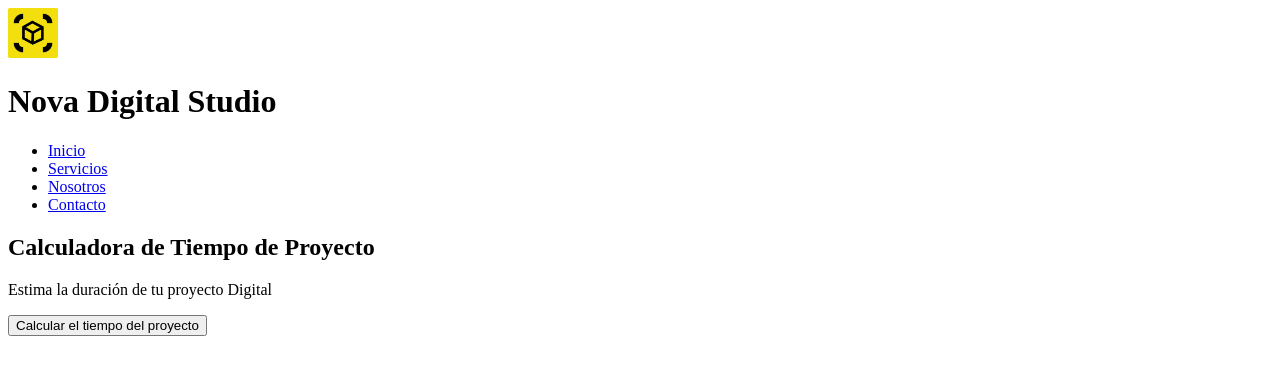
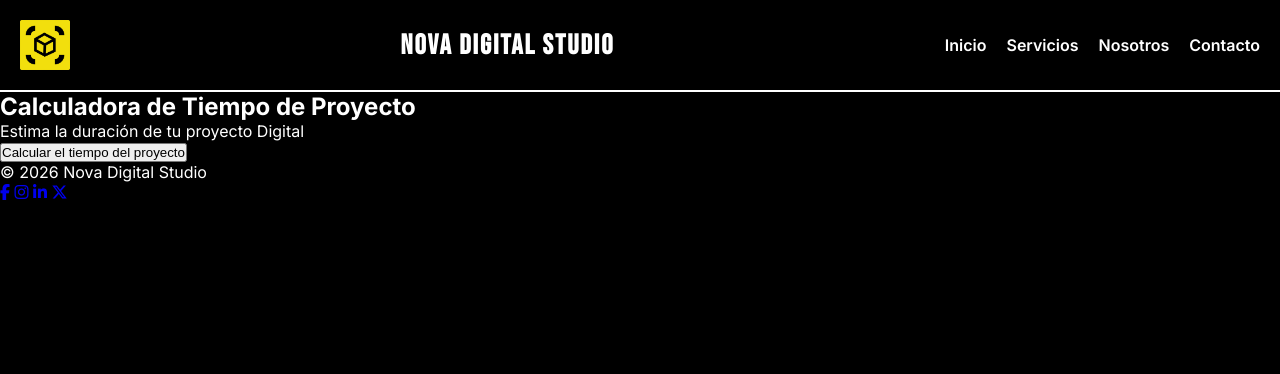
Before and after one commit to luluisa300306/Momento_Evaluativo_1, a plain HTML site: page Index.html in a window 1280 px wide. Drawn offline with Linux system fonts and the light colour scheme.

Commit message:
primera maquetacion css

```diff
--- a/Index.html
+++ b/Index.html
@@ -5,6 +5,7 @@
         <title>Nova Digital Studio</title>
         <meta name="viewport" content="width=device-width, initial-scale=1.0">
         <link rel="stylesheet" href="style.css">
+        <link href="https://fonts.googleapis.com/css2?family=Bebas+Neue&family=Inter:wght@300;400;600;800&display=swap" rel="stylesheet">
 
     <link rel="stylesheet" href="https://cdnjs.cloudflare.com/ajax/libs/font-awesome/6.5.0/css/all.min.css">
     </head>
@@ -37,4 +38,17 @@
         <script src="funciones.js"></script>
 
     </body>
+
+    <footer>
+        <div>
+            <p>&copy; 2026 Nova Digital Studio</p>
+
+            <div>
+                <a href="#"><i class="fa-brands fa-facebook-f"></i></a>
+                <a href="#"><i class="fa-brands fa-instagram"></i></a>
+                <a href="#"><i class="fa-brands fa-linkedin-in"></i></a>
+                <a href="#"><i class="fa-brands fa-x-twitter"></i></a>
+            </div>
+        </div>
+    </footer>
 </html>
--- a/style.css
+++ b/style.css
@@ -0,0 +1,56 @@
+@import url('https://fonts.googleapis.com/css2?family=Bebas+Neue&display=swap');
+@import url('https://fonts.googleapis.com/css2?family=Bebas+Neue&family=Inter:ital,opsz,wght@0,14..32,100..900;1,14..32,100..900&display=swap');
+
+:root {
+    --color-fondo-principal: #000000;
+    --color-fondo-secundario: #0A0A0A;
+    --color-texto-principal: #FFFFFF;
+    --color-texto-secundario: #CCCCCC;
+    --color-acento-primario: #FFD400;
+    --color-borde: #FFFFFF;
+
+    --fuente-titulo: 'Bebas Neue', sans-serif;
+    --fuente-texto: 'Inter', sans-serif;
+
+    --padding-gap: 20px;
+}
+
+*{
+    margin: 0;
+    padding: 0;
+    box-sizing: border-box;
+}
+
+body {
+    background-color: var(--color-fondo-principal);
+    color: var(--color-texto-principal);
+    font-family: var(--fuente-texto);
+}
+
+header {
+    border-bottom: 2px solid var(--color-borde);
+    padding: var(--padding-gap);
+}
+
+header div {
+    display: flex;
+    align-items: center;
+    justify-content: space-between;
+}
+
+header h1 {
+    font-family: var(--fuente-titulo);
+    letter-spacing: 2px;
+    font-size: 28px;
+}
+
+nav ul {
+    list-style: none;
+    display: flex;
+    gap: var(--padding-gap);
+}
+nav a {
+    text-decoration: none;
+    color: var(--color-texto-principal);
+    font-weight: 600;
+}
```
